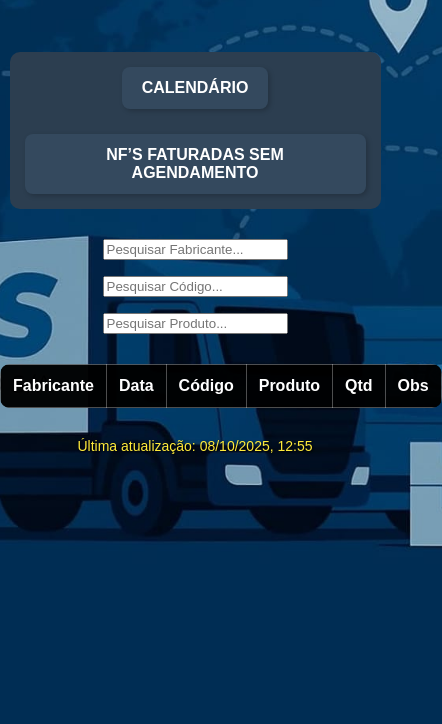
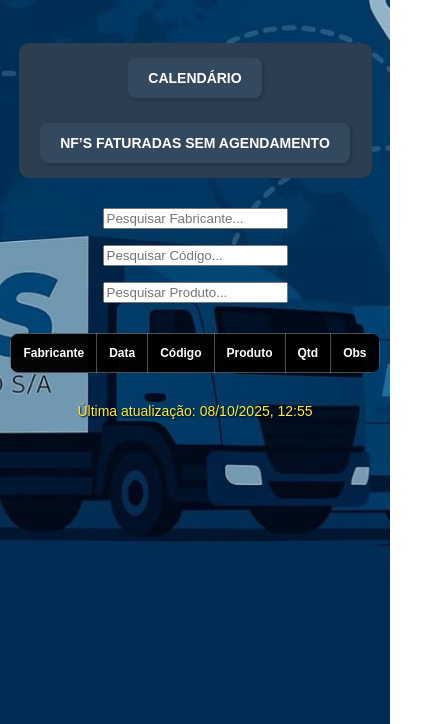
Before and after one commit to discomerciologistica/agendamentos, a plain HTML site: page index.html in a window 390 px wide. Shown: the part 120-844 px from the top of the page, 442 px wide, since content can reach past the window. Drawn offline with Linux system fonts and the light colour scheme.

Commit message:
Add files via upload

```diff
--- a/style.css
+++ b/style.css
@@ -1,3 +1,64 @@
+@media(max-width: 600px){
+	body{
+		padding: 10px;
+	}
+	.container {
+    margin-top: 5vh;
+    margin-bottom: 10vh;
+    padding: 0 10px;
+  }
+
+  h1 {
+    font-size: 1.5rem; /* reduz tamanho da fonte */
+    margin-bottom: 4vh;
+  }
+
+  #searchInput {
+    width: 100%; /* ocupa toda a largura disponível */
+    max-width: 100%;
+    font-size: 14px;
+  }
+
+  table {
+    width: 100%;
+    font-size: 12px;
+    margin: 20px 0;
+  }
+
+  th, td {
+    padding: 8px;
+  }
+
+  .menu {
+    width: 100%;
+    max-width: 100%;
+    padding: 5px;
+  }
+
+  .menu ul {
+    gap: 10px;
+  }
+
+  .menu a {
+    padding: 10px;
+    font-size: 14px;
+  }
+
+  /* Ajuste para o dropdown sugestões, se usar */
+  #suggestions {
+    max-width: 100%;
+    left: 0;
+    right: 0;
+  }
+
+   .table-wrapper {
+    overflow-x: auto;
+    -webkit-overflow-scrolling: touch; /* rolagem suave no iOS */
+  }
+
+
+}
+
 body {
   margin: 0;
   padding: 0;
@@ -126,7 +187,7 @@ td:last-child {
   font-family: sans-serif;
   padding: 12px 20px;
   border-radius: 8px;
-  transition: background-color 0.5s, color 0.5s;
+  transition: background-color 0.3s, color 0.3s;
   box-shadow: 2px 2px 5px rgba(0,0,0,0.2);
   text-align: center;
   word-break: break-word;
```
Also changed, not shown: nfsfaturadassemagendamento.html (+2 -0 lines).
